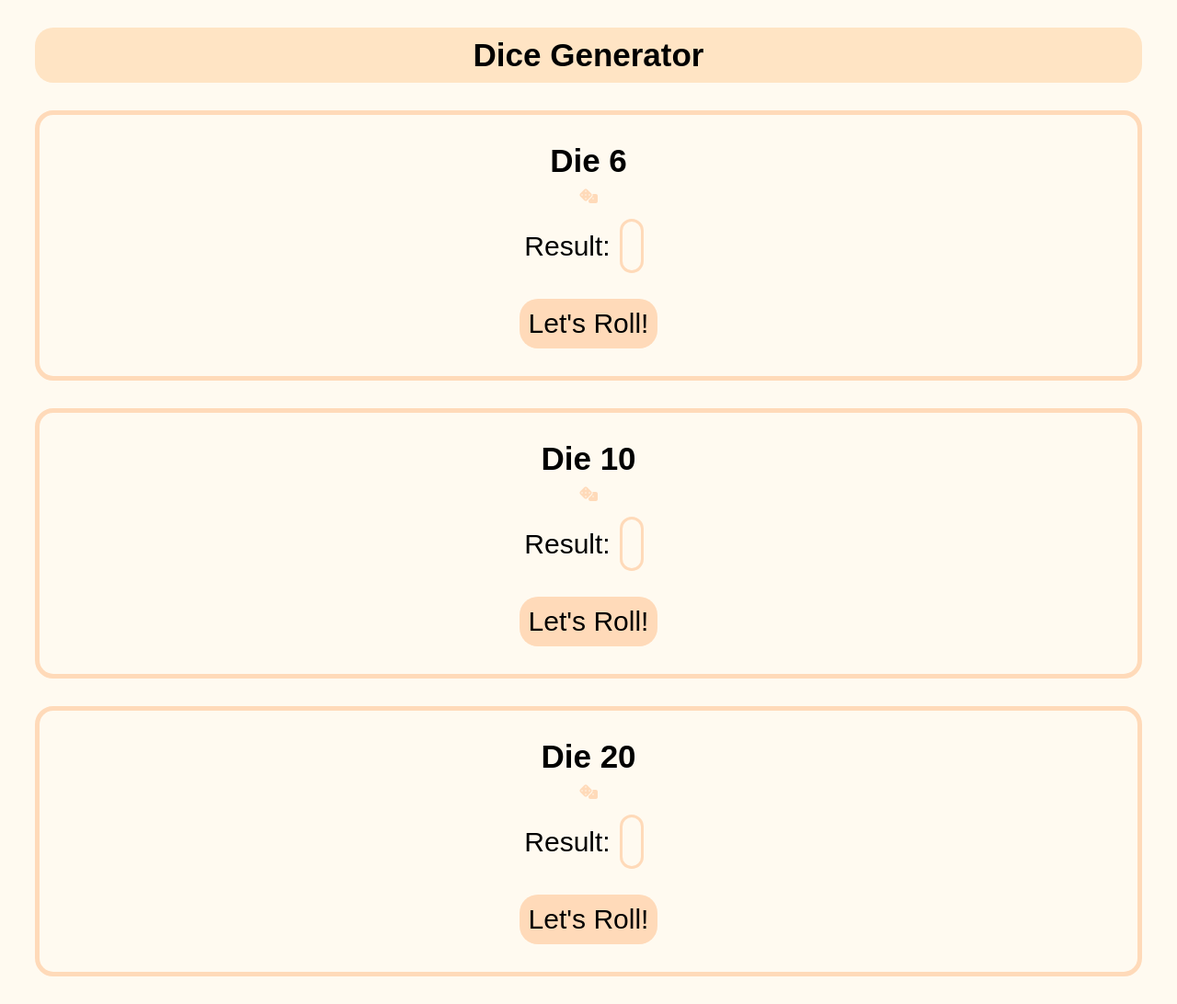
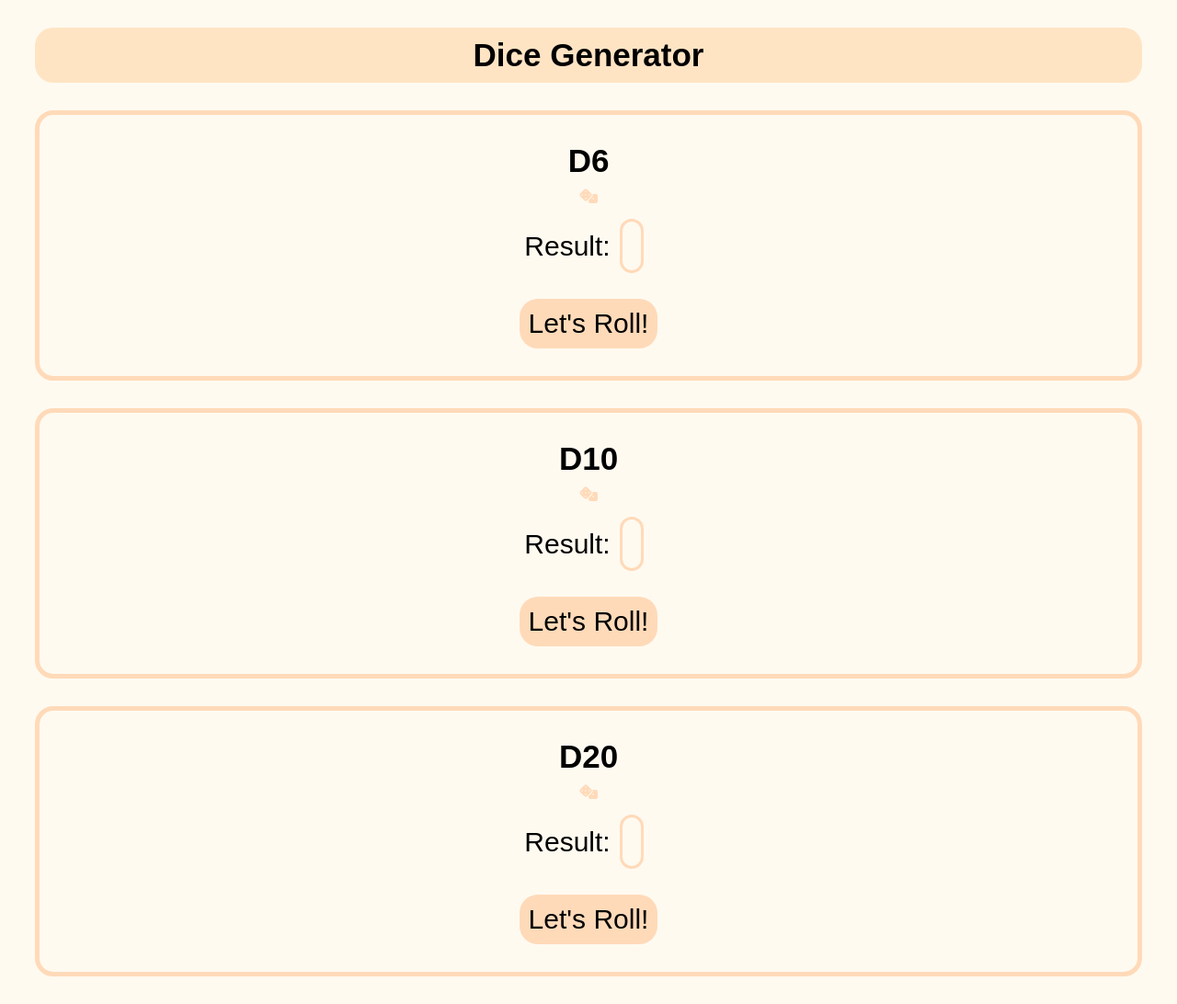
Before and after one commit to cdmunoz2/DevsIncDiceGenerator, a plain HTML site: page index.html in a window 1280 px wide. Shown: the whole page at 92% size. Drawn offline with Linux system fonts and the light colour scheme.

Commit message:
Changed dice headings

```diff
--- a/index.html
+++ b/index.html
@@ -14,21 +14,21 @@
 <body>
     <h1>Dice Generator</h1>
     <div class="diceborder">
-        <h2>Die 6</h2>
+        <h2>D6</h2>
         <i class="fa-solid fa-dice" style="color: #FFDAB9;" font-size="90px"></i>
         <p class="resLabel">Result: <span id="result6"></span></p>
         <button class="button1" id="rollButton6">Let's Roll!</button>
     </div>
 
     <div class="diceborder">
-        <h2>Die 10</h2>
+        <h2>D10</h2>
         <i class="fa-solid fa-dice" style="color: #FFDAB9;" font-size="90px"></i>
         <p class="resLabel">Result: <span id="result10"></span></p>
         <button class="button1" id="rollButton10">Let's Roll!</button>
     </div>
 
     <div class="diceborder">
-        <h2>Die 20</h2>
+        <h2>D20</h2>
         <i class="fa-solid fa-dice" style="color: #FFDAB9;" font-size="90px"></i>
         <p class="resLabel">Result: <span id="result20"></span></p>
         <button class="button1" id="rollButton20">Let's Roll!</button>
```
